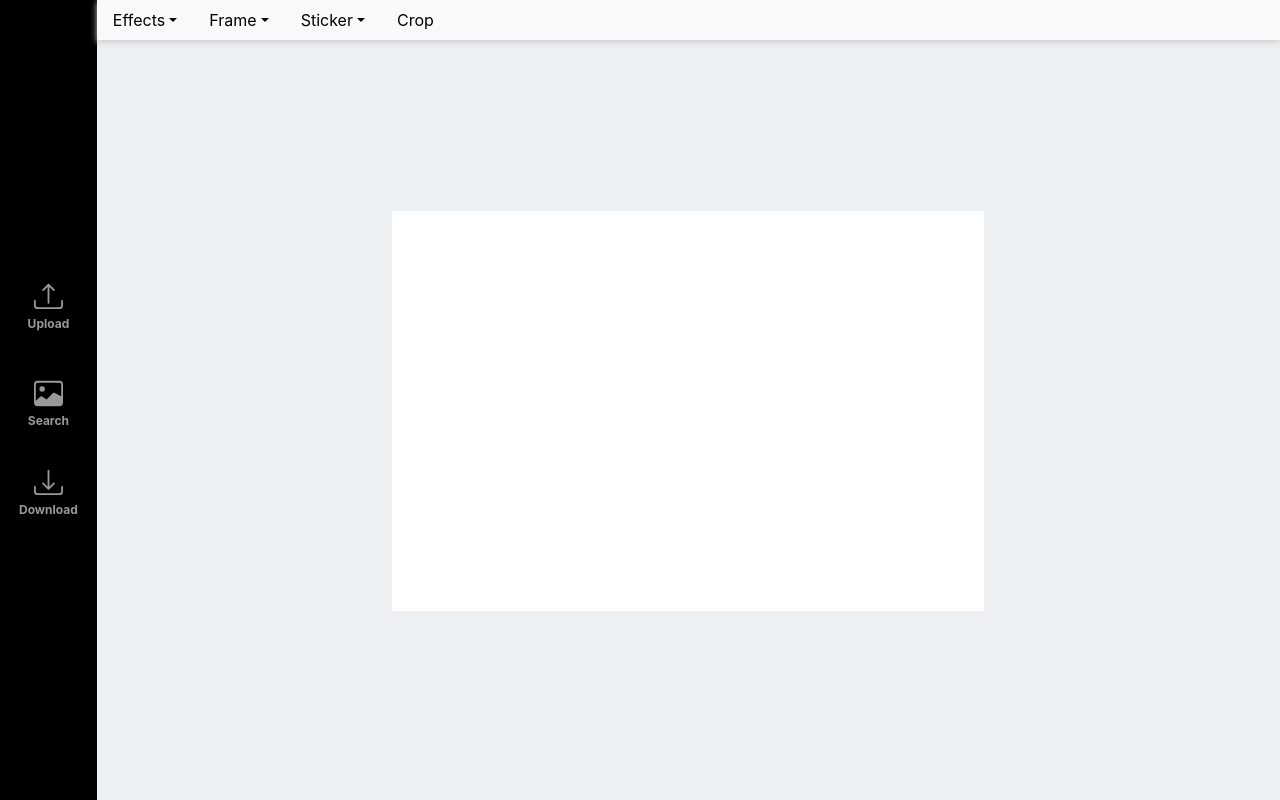
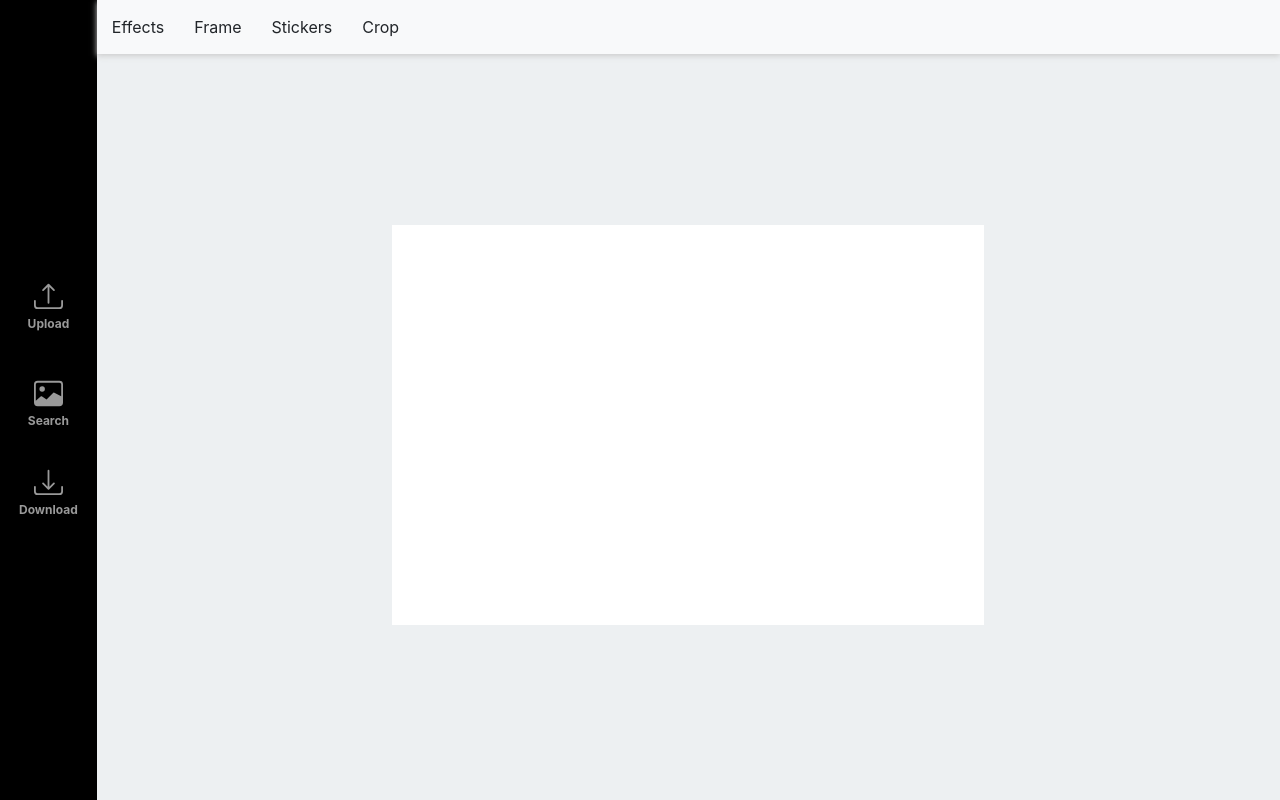
Before and after one commit to Heriqnaz/photo_editor, a React (Create React App) app: page / in a window 1280 px wide. Built offline with nearby package versions, Linux system fonts and the light colour scheme.

Commit message:
some changes

```diff
--- a/src/components/Content.jsx
+++ /dev/null
@@ -1,59 +0,0 @@
-import React from 'react';
-import PropTypes from 'prop-types';
-import '../css/content.css'
-import {Nav, Navbar, NavDropdown} from 'react-bootstrap';
-
-const Content = ({selectedPhoto}) => {
-    const handleClick = () => {
-        const event = new CustomEvent('hideSidebar');
-        dispatchEvent(event);
-    };
-
-    return (
-        <div className='content' onClick={handleClick}>
-            <Navbar bg="light" variant="light" expand="lg">
-                <Navbar.Toggle aria-controls="basic-navbar-nav"/>
-                <Navbar.Collapse id="basic-navbar-nav">
-                    <Nav className="mr-auto">
-                        <NavDropdown title="Effects">
-                            <NavDropdown.Item href="#effects">Blur</NavDropdown.Item>
-                            <NavDropdown.Item href="#filter">Magic</NavDropdown.Item>
-                            <NavDropdown.Item href="#sticker">Pop Art</NavDropdown.Item>
-                            <NavDropdown.Item href="#effects">Blur</NavDropdown.Item>
-                            <NavDropdown.Item href="#filter">Magic</NavDropdown.Item>
-                            <NavDropdown.Item href="#sticker">Pop Art</NavDropdown.Item>
-                        </NavDropdown>
-                        <NavDropdown title="Frame">
-                            <NavDropdown.Item href="#effects">Birthday</NavDropdown.Item>
-                            <NavDropdown.Item href="#filter">Love</NavDropdown.Item>
-                            <NavDropdown.Item href="#sticker">Party Time</NavDropdown.Item>
-                        </NavDropdown>
-                        <NavDropdown title="Sticker">
-                            <NavDropdown.Item href="#effects">Flower</NavDropdown.Item>
-                            <NavDropdown.Item href="#filter">Butterfly</NavDropdown.Item>
-                            <NavDropdown.Item href="#sticker">Tree</NavDropdown.Item>
-                            <NavDropdown.Item href="#effects">Flower</NavDropdown.Item>
-                            <NavDropdown.Item href="#filter">Butterfly</NavDropdown.Item>
-                            <NavDropdown.Item href="#sticker">Tree</NavDropdown.Item>
-                        </NavDropdown>
-                        <Nav.Link href="#Crop">Crop</Nav.Link>
-                    </Nav>
-                </Navbar.Collapse>
-            </Navbar>
-            <div className="img-box">
-                <div className='edit-img'>
-                    {
-                        selectedPhoto &&
-                        <img src={selectedPhoto} style={{width: '100%', height: '100%'}} alt='Not found'/>
-                    }
-                </div>
-            </div>
-        </div>
-    )
-}
-
-Content.propTypes = {
-    selectedPhoto: PropTypes.string.isRequired
-}
-
-export default Content;
--- /dev/null
+++ b/src/components/Content/Content.jsx
@@ -0,0 +1,57 @@
+import React, { useState } from 'react';
+import PropTypes from 'prop-types';
+import './Content.css';
+import ToolBar from '../ToolBar/ToolBar';
+
+const Content = ({ selectedPhoto }) => {
+
+    const [activeTool, setActiveTool] = useState(null);
+    const [activeSubTool, setActiveSubTool] = useState(null)
+
+    const handleContentClick = () => {
+        const event = new CustomEvent('hideSidebar');
+        dispatchEvent(event);
+    };
+
+    const handleSetTool = (name) => {
+        if (activeTool === name) {
+            setActiveTool(null)
+        } else {
+            setActiveTool(name)
+        }
+    };
+
+    const handleSetSubTool = (name) => {
+        if (activeSubTool === name) {
+            setActiveSubTool(null)
+        } else {
+            setActiveSubTool(name)
+        }
+    };
+
+    console.log(selectedPhoto);
+
+    return (
+        <div className='content' onClick={handleContentClick}>
+            <ToolBar
+                activeTool={activeTool}
+                activeSubTool={activeSubTool}
+                setActiveSubTool={handleSetSubTool}
+                setActiveTool={handleSetTool}/>
+            <div className="img-box">
+                <div className='edit-img'>
+                    {
+                        selectedPhoto &&
+                        <img src={selectedPhoto} style={{ width: '100%', height: '100%' }} alt='Not found'/>
+                    }
+                </div>
+            </div>
+        </div>
+    )
+}
+
+Content.propTypes = {
+    selectedPhoto: PropTypes.string.isRequired
+};
+
+export default Content;
--- /dev/null
+++ b/src/components/ToolBar/ToolBar.css
@@ -0,0 +1,48 @@
+.tool-bar {
+    box-shadow: 0px 2px 6px #ccc;
+    position: relative;
+}
+
+.tools, .sub-tools {
+    display: flex;
+    align-items: center;
+    justify-content: flex-start;
+    list-style-type: none;
+    margin: 0;
+    background: #F8F9FA;
+}
+
+.sub-tools {
+    position: absolute;
+    left: 0;
+    top: 0;
+    width: 100%;
+    background: rgba(248, 249, 250, 0.79);
+    transform: translateY(100%);
+}
+
+.sub-tools.crop {
+    justify-content: flex-end;
+}
+
+.tools li, .sub-tools li {
+    padding: 15px;
+    cursor: pointer;
+    transition: 0.2s;
+}
+
+.tools li:hover, .sub-tools li:hover {
+    background: rgba(233, 233, 233, 0.64);
+}
+
+.tools li.tool-active {
+    background: #E7E7E7;
+}
+
+.sub-tools li.tool-active{
+    background: rgba(128, 128, 128, 0.45);
+}
+
+.crop-button {
+    margin: 8px 20px;
+}
--- /dev/null
+++ b/src/components/ToolBar/ToolBar.jsx
@@ -0,0 +1,66 @@
+import React from 'react';
+import PropTypes from 'prop-types';
+import { Button } from 'react-bootstrap';
+import { Nav, Navbar, NavDropdown } from 'react-bootstrap';
+import './ToolBar.css';
+
+const ToolBar = ({ activeTool, activeSubTool, setActiveTool, setActiveSubTool }) => {
+
+    const tools = [
+        { name: 'effects', title: 'Effects' },
+        { name: 'frame', title: 'Frame' },
+        { name: 'stickers', title: 'Stickers' },
+        { name: 'crop', title: 'Crop' }
+    ];
+
+    const subTools = {
+        effects: [
+            { name: 'blur', title: 'Blur' },
+            { name: 'magic', title: 'Magic' },
+            { name: 'pop art', title: 'Pop Art'}
+        ],
+        frame: [
+            { name: 'birthday', title: 'Birthday' },
+            { name: 'love', title: 'Love' },
+            { name: 'party time', title: 'Party Time' }
+        ],
+        stickers: [
+            { name: 'flower', title: 'Flower' },
+            { name: 'butterfly', title: 'Butterfly' },
+            { name: 'tree', title: 'Tree' }
+        ]
+    };
+
+    return (
+        <div className='tool-bar'>
+            <ul className='tools'>
+                {tools.map((tool, i) => <li
+                    onClick={() => setActiveTool(tool.name)} key={i}
+                    className={activeTool === tool.name ? 'tool-active' : ''}>
+                    {tool.title}
+                </li>)}
+            </ul>
+            {subTools[activeTool] &&
+            <ul className='sub-tools'>
+                {subTools[activeTool].map((subTool, i) => <li
+                    onClick={() => setActiveSubTool(subTool.name)}
+                    className={activeSubTool === subTool.name ? 'tool-active' : ''} key={i}>{subTool.title}</li>)}
+            </ul>
+            }
+            {activeTool === 'crop' &&
+            <ul className='sub-tools crop'>
+                <Button className='crop-button' variant="dark">Crop</Button>
+            </ul>
+            }
+        </div>
+    )
+}
+
+ToolBar.propTypes = {
+    activeTool: PropTypes.string,
+    activeSubTool: PropTypes.string,
+    setActiveTool: PropTypes.func,
+    setActiveSubTool: PropTypes.func
+};
+
+export default ToolBar;
--- a/src/containers/Home.jsx
+++ b/src/containers/Home.jsx
@@ -1,8 +1,8 @@
 import React from 'react';
 import {connect} from 'react-redux';
 import PropTypes from 'prop-types';
-import SideBar from '../components/SideBar';
-import Content from '../components/Content';
+import SideBar from '../components/SideBar/SideBar';
+import Content from '../components/Content/Content';
 import {selectPhoto} from '../redux/actions';
 
 const Home = ({onPhotoSelect, selectedPhoto}) => {
--- a/src/index.css
+++ b/src/index.css
@@ -1,3 +1,8 @@
+*{
+  margin: 0;
+  padding: 0;
+}
+
 body {
   margin: 0;
   font-family: -apple-system, BlinkMacSystemFont, 'Segoe UI', 'Roboto', 'Oxygen',
```
Also changed, not shown: src/components/SideBar/SideBar.jsx (renamed from src/components/SideBar.jsx, +10 -10 lines), src/components/Content/Content.css (renamed from src/css/content.css), src/components/SideBar/Sidebar.css (renamed from src/css/sidebar.css).
